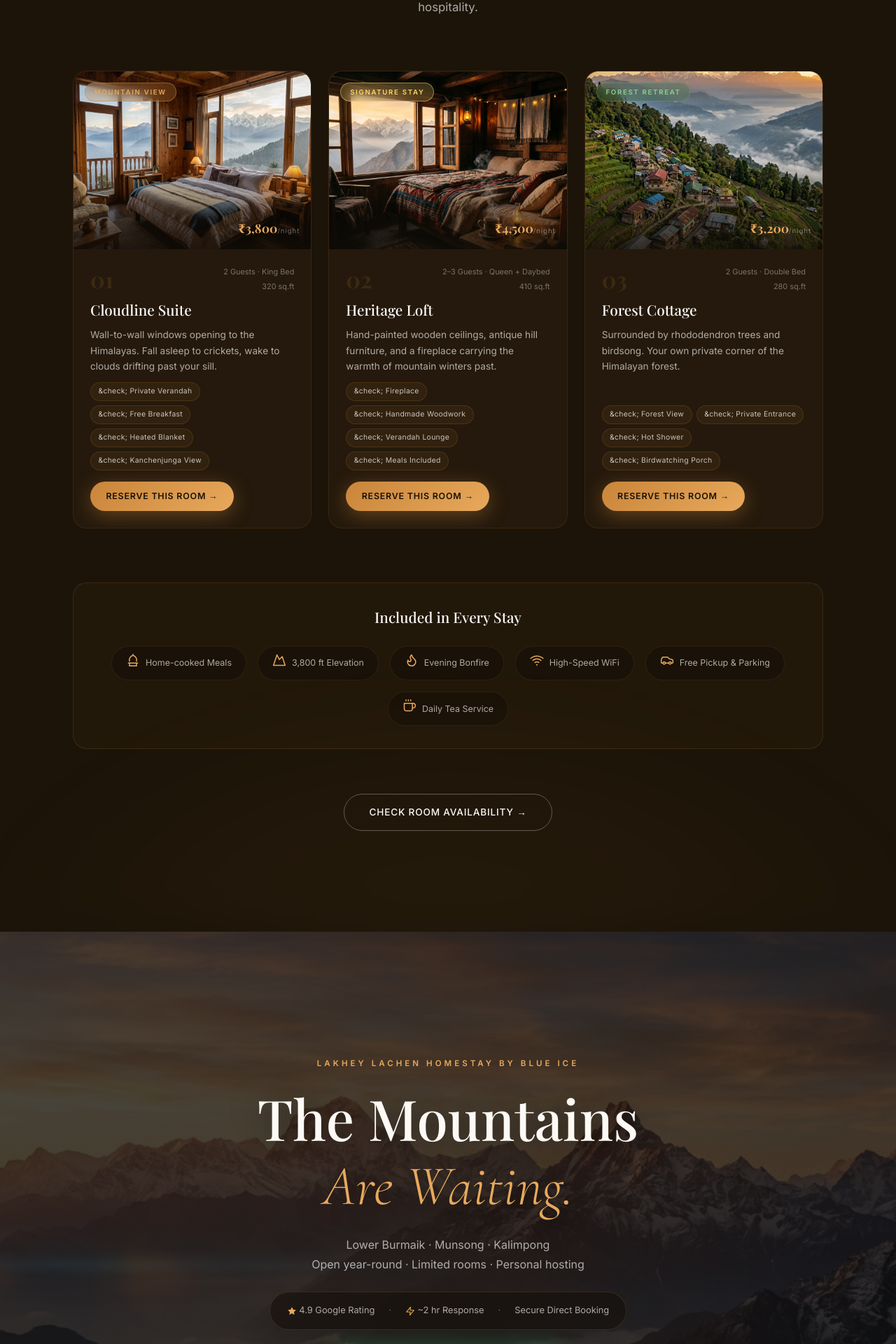
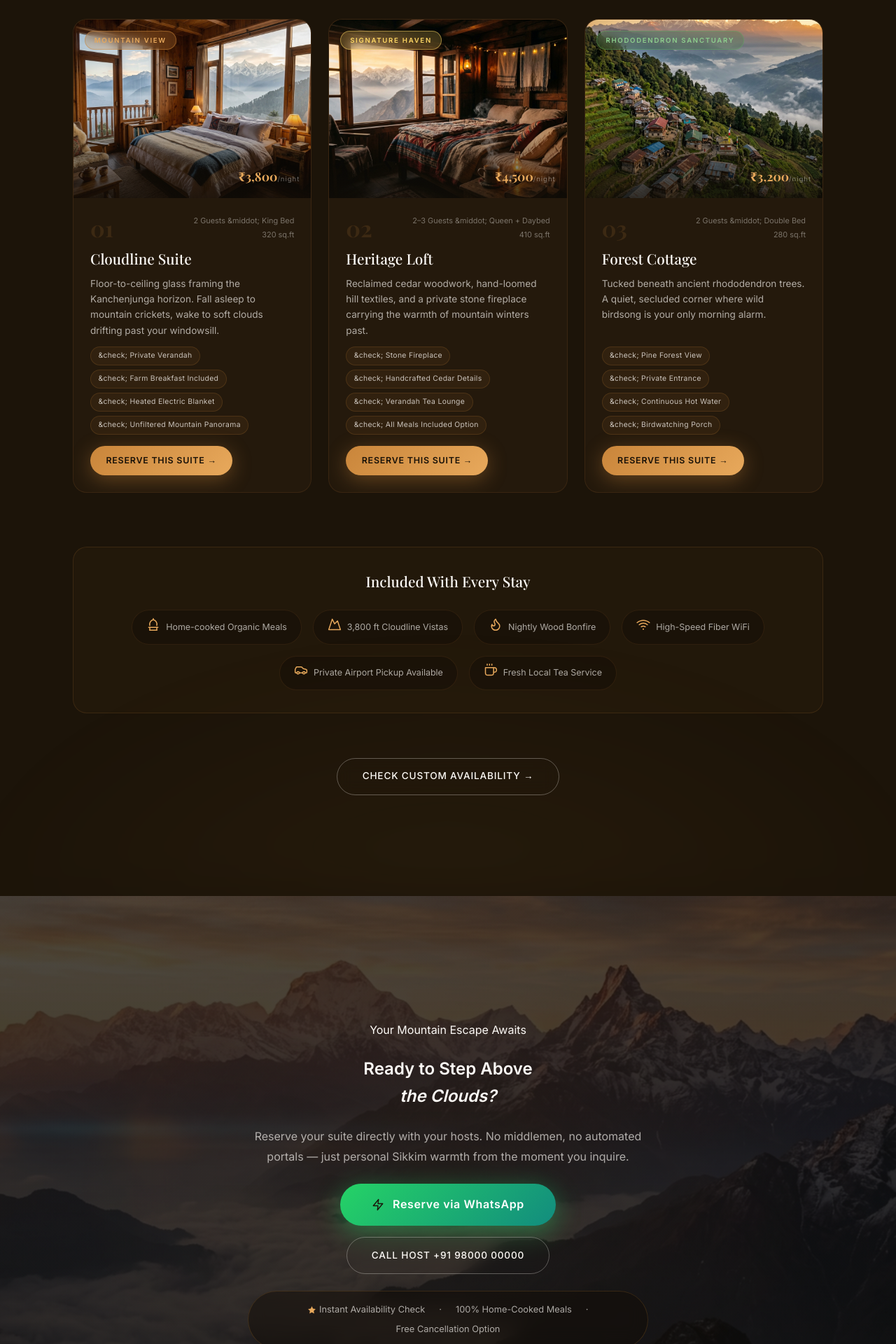
Before and after one commit to ayanvisionai-code/blue-ice, a React (Vite) app: page /stays in a window 1280 px wide. Shown: the part 880-2800 px from the top of the page at 70% size. Built offline with nearby package versions, Linux system fonts and the light colour scheme; a web font is replaced by a local one.

Commit message:
Comprehensive copy rewrite across all pages for deep, personal, emotionally engaging Himalayan storytelling

```diff
--- a/src/components/FeaturedStay.jsx
+++ b/src/components/FeaturedStay.jsx
@@ -9,45 +9,45 @@ const rooms = [
     tag: 'Mountain View',
     tagClass: 'tag-gold',
     price: '\u20B93,800',
-    capacity: '2 Guests · King Bed',
+    capacity: '2 Guests &middot; King Bed',
     size: '320 sq.ft',
-    desc: 'Wall-to-wall windows opening to the Himalayas. Fall asleep to crickets, wake to clouds drifting past your sill.',
-    features: ['Private Verandah', 'Free Breakfast', 'Heated Blanket', 'Kanchenjunga View'],
+    desc: 'Floor-to-ceiling glass framing the Kanchenjunga horizon. Fall asleep to mountain crickets, wake to soft clouds drifting past your windowsill.',
+    features: ['Private Verandah', 'Farm Breakfast Included', 'Heated Electric Blanket', 'Unfiltered Mountain Panorama'],
     img: 'images/stay_room_suite.png',
   },
   {
     id: '02',
     name: 'Heritage Loft',
-    tag: 'Signature Stay',
+    tag: 'Signature Haven',
     tagClass: 'tag-signature',
     price: '\u20B94,500',
-    capacity: '2\u20133 Guests · Queen + Daybed',
+    capacity: '2\u20133 Guests &middot; Queen + Daybed',
     size: '410 sq.ft',
-    desc: 'Hand-painted wooden ceilings, antique hill furniture, and a fireplace carrying the warmth of mountain winters past.',
-    features: ['Fireplace', 'Handmade Woodwork', 'Verandah Lounge', 'Meals Included'],
+    desc: 'Reclaimed cedar woodwork, hand-loomed hill textiles, and a private stone fireplace carrying the warmth of mountain winters past.',
+    features: ['Stone Fireplace', 'Handcrafted Cedar Details', 'Verandah Tea Lounge', 'All Meals Included Option'],
     img: 'images/room_cozy_warm.png',
   },
   {
     id: '03',
     name: 'Forest Cottage',
-    tag: 'Forest Retreat',
+    tag: 'Rhododendron Sanctuary',
     tagClass: 'tag-forest',
     price: '\u20B93,200',
-    capacity: '2 Guests · Double Bed',
+    capacity: '2 Guests &middot; Double Bed',
     size: '280 sq.ft',
-    desc: 'Surrounded by rhododendron trees and birdsong. Your own private corner of the Himalayan forest.',
-    features: ['Forest View', 'Private Entrance', 'Hot Shower', 'Birdwatching Porch'],
+    desc: 'Tucked beneath ancient rhododendron trees. A quiet, secluded corner where wild birdsong is your only morning alarm.',
+    features: ['Pine Forest View', 'Private Entrance', 'Continuous Hot Water', 'Birdwatching Porch'],
     img: 'images/village_valley_view.png',
   },
 ];
 
 const amenities = [
-  { icon: <KitchenIcon size={20} color="var(--amber-light)" />, label: 'Home-cooked Meals' },
-  { icon: <ElevationIcon size={20} color="var(--amber-light)" />, label: '3,800 ft Elevation' },
-  { icon: <FireIcon size={20} color="var(--amber-light)" />, label: 'Evening Bonfire' },
-  { icon: <WifiIcon size={20} color="var(--amber-light)" />, label: 'High-Speed WiFi' },
-  { icon: <CarIcon size={20} color="var(--amber-light)" />, label: 'Free Pickup & Parking' },
-  { icon: <TeaIcon size={20} color="var(--amber-light)" />, label: 'Daily Tea Service' },
+  { icon: <KitchenIcon size={20} color="var(--amber-light)" />, label: 'Home-cooked Organic Meals' },
+  { icon: <ElevationIcon size={20} color="var(--amber-light)" />, label: '3,800 ft Cloudline Vistas' },
+  { icon: <FireIcon size={20} color="var(--amber-light)" />, label: 'Nightly Wood Bonfire' },
+  { icon: <WifiIcon size={20} color="var(--amber-light)" />, label: 'High-Speed Fiber WiFi' },
+  { icon: <CarIcon size={20} color="var(--amber-light)" />, label: 'Private Airport Pickup Available' },
+  { icon: <TeaIcon size={20} color="var(--amber-light)" />, label: 'Fresh Local Tea Service' },
 ];
 
 export default function FeaturedStay() {
@@ -56,11 +56,11 @@ export default function FeaturedStay() {
       <div className="section-inner">
         {/* Header */}
         <div className="section-header" data-reveal="fade-up">
-          <p className="eyebrow-warm">Stay Collection</p>
+          <p className="eyebrow-warm">Crafted for Rest &amp; Reflection</p>
           <h2 className="section-heading">
-            Spaces That<br/><em>Feel Like Home</em>
+            Sanctuaries in <em>the Clouds</em>
           </h2>
-          <p className="section-sub">Handcrafted rooms with panoramic views and warm Himalayan hospitality.</p>
+          <p className="section-sub">Thoughtfully designed mountain rooms built with natural cedar timber and genuine Himalayan warmth.</p>
         </div>
 
         {/* Room Cards */}
@@ -88,7 +88,7 @@ export default function FeaturedStay() {
                     <span key={i} className="rc-feature">&check; {f}</span>
                   ))}
                 </div>
-                <Link to="/contact" className="btn-warm rc-btn">Reserve This Room &rarr;</Link>
+                <Link to="/contact" className="btn-warm rc-btn">Reserve This Suite &rarr;</Link>
               </div>
             </article>
           ))}
@@ -96,7 +96,7 @@ export default function FeaturedStay() {
 
         {/* Amenities Bar */}
         <div className="amenities-bar" data-reveal="fade-up">
-          <p className="amenities-title">Included in Every Stay</p>
+          <p className="amenities-title">Included With Every Stay</p>
           <div className="amenities-row">
             {amenities.map((a, i) => (
               <div key={i} className="amenity-pill">
@@ -108,7 +108,7 @@ export default function FeaturedStay() {
         </div>
 
         <div className="section-cta-row" data-reveal="fade-up">
-          <Link to="/contact" className="btn-outline-warm">Check Room Availability &rarr;</Link>
+          <Link to="/contact" className="btn-outline-warm">Check Custom Availability &rarr;</Link>
         </div>
       </div>
     </section>
--- a/src/components/FinalCTA.jsx
+++ b/src/components/FinalCTA.jsx
@@ -7,55 +7,41 @@ export default function FinalCTA() {
       <div className="cta-bg" style={{ backgroundImage: "url('images/hero_himalayan_sunrise.png')" }}></div>
       <div className="cta-overlay"></div>
 
-      <div className="cta-inner">
-        <p className="eyebrow-warm" data-reveal="fade-up">Lakhey Lachen Homestay by Blue Ice</p>
-
-        <h2 className="cta-headline" data-reveal="fade-up">
-          The Mountains<br/><em>Are Waiting.</em>
+      <div className="cta-inner" data-reveal="fade-up">
+        <p className="eyebrow-gold">Your Mountain Escape Awaits</p>
+        <h2 className="cta-heading">
+          Ready to Step Above<br/>
+          <em>the Clouds?</em>
         </h2>
-
-        <p className="cta-sub" data-reveal="fade-up">
-          Lower Burmaik &middot; Munsong &middot; Kalimpong<br/>
-          Open year-round &middot; Limited rooms &middot; Personal hosting
+        <p className="cta-sub">
+          Reserve your suite directly with your hosts. No middlemen, no automated portals &mdash; just personal Sikkim warmth from the moment you inquire.
         </p>
 
-        <div className="cta-trust" data-reveal="fade-up">
-          <span><StarIcon size={14} color="var(--amber-light)" /> 4.9 Google Rating</span>
-          <span className="ct-sep">&middot;</span>
-          <span><ZapIcon size={14} color="var(--amber-light)" /> ~2 hr Response</span>
-          <span className="ct-sep">&middot;</span>
-          <span>Secure Direct Booking</span>
-        </div>
-
-        <div className="cta-actions" data-reveal="fade-up">
+        <div className="cta-actions">
           <a
-            href="https://wa.me/919800000000?text=Hello!%20I%20would%20like%20to%20plan%20my%20stay%20at%20Lakhey%20Lachen%20Homestay."
+            href="https://wa.me/919800000000?text=Hello!%20I%20would%20like%20to%20reserve%20a%20stay%20at%20Lakhey%20Lachen%20Homestay."
             target="_blank"
             rel="noopener noreferrer"
             className="btn-whatsapp-big"
-            id="btn-whatsapp"
           >
-            <svg width="22" height="22" viewBox="0 0 24 24" fill="currentColor" aria-hidden="true">
-              <path d="M17.472 14.382c-.297-.149-1.758-.867-2.03-.967-.273-.099-.471-.148-.67.15-.197.297-.767.966-.94 1.164-.173.199-.347.223-.644.075-.297-.15-1.255-.463-2.39-1.475-.883-.788-1.48-1.761-1.653-2.059-.173-.297-.018-.458.13-.606.134-.133.298-.347.446-.52.149-.174.198-.298.298-.497.099-.198.05-.371-.025-.52-.075-.149-.669-1.612-.916-2.207-.242-.579-.487-.5-.669-.51-.173-.008-.371-.01-.57-.01-.198 0-.52.074-.792.372-.272.297-1.04 1.016-1.04 2.479 0 1.462 1.065 2.875 1.213 3.074.149.198 2.096 3.2 5.077 4.487.709.306 1.262.489 1.694.625.712.227 1.36.195 1.871.118.571-.085 1.758-.719 2.006-1.413.248-.694.248-1.289.173-1.413-.074-.124-.272-.198-.57-.347m-5.421 7.403h-.004a9.87 9.87 0 01-5.031-1.378l-.361-.214-3.741.982.998-3.648-.235-.374a9.86 9.86 0 01-1.51-5.26c.001-5.45 4.436-9.884 9.888-9.884 2.64 0 5.122 1.03 6.988 2.898a9.825 9.825 0 012.893 6.994c-.003 5.45-4.437 9.884-9.885 9.884m8.413-18.297A11.815 11.815 0 0012.05 0C5.495 0 .16 5.335.157 11.892c0 2.096.547 4.142 1.588 5.945L.057 24l6.305-1.654a11.882 11.882 0 005.683 1.448h.005c6.554 0 11.89-5.335 11.893-11.893a11.821 11.821 0 00-3.48-8.413z"/>
-            </svg>
-            Plan My Stay on WhatsApp
+            <ZapIcon size={18} color="var(--ink)" />
+            Reserve via WhatsApp
           </a>
 
           <div className="cta-alt-actions">
-            <a href="tel:+919800000000" className="cta-link-btn">Call Us</a>
-            <span className="ct-sep">&middot;</span>
-            <a href="mailto:blueicemunsong@gmail.com" className="cta-link-btn">Email Us</a>
+            <a href="tel:+919800000000" className="btn-outline-warm">
+              Call Host +91 98000 00000
+            </a>
           </div>
         </div>
 
-        <p className="cta-note" data-reveal="fade-up">
-          No booking fees &middot; Cancel anytime &middot; We respond within 2 hours
-        </p>
-
-        <blockquote className="cta-quote" data-reveal="fade-up">
-          &ldquo;The mountains don&apos;t change.<br/>
-          <em>But you will.</em>&rdquo;
-        </blockquote>
+        <div className="cta-trust">
+          <span><StarIcon size={13} color="var(--amber-light)" /> Instant Availability Check</span>
+          <span className="ct-dot">&middot;</span>
+          <span>100% Home-Cooked Meals</span>
+          <span className="ct-dot">&middot;</span>
+          <span>Free Cancellation Option</span>
+        </div>
       </div>
     </section>
   );
--- a/src/components/Hero.jsx
+++ b/src/components/Hero.jsx
@@ -19,21 +19,20 @@ export default function Hero() {
       <div className="hero-content">
         <p className="hero-location">Lower Burmaik &middot; Munsong &middot; 3,800 ft</p>
         <h1 className="hero-headline">
-          Where Mountains<br/>
-          <em>Whisper</em> &amp;<br/>
-          Mornings Begin.
+          Where the Clouds Rest<br/>
+          <em>&amp; Your Soul Breathes.</em>
         </h1>
         <p className="hero-sub">
-          A family homestay nestled above the clouds in the hidden Himalayas of Sikkim.
+          Perched at 3,800 feet in Munsong. A private family sanctuary built on warm hearths, home-grown meals, and unfiltered mountain silence.
         </p>
         <div className="hero-actions">
-          <Link to="/contact" className="btn-warm" id="btn-plan">Plan My Stay</Link>
-          <Link to="/story" className="btn-outline-warm">Discover Our Story</Link>
+          <Link to="/contact" className="btn-warm" id="btn-plan">Reserve Your Stay</Link>
+          <Link to="/story" className="btn-outline-warm">Explore Our Story</Link>
         </div>
         <div className="hero-trust">
-          <span><StarIcon size={14} color="var(--amber-light)" /> 4.9 Rating</span>
+          <span><StarIcon size={14} color="var(--amber-light)" /> 4.9 Guest Rating</span>
           <span className="ht-sep">&middot;</span>
-          <span>3,800 ft Elevation</span>
+          <span>3,800 ft Cloudline</span>
           <span className="ht-sep">&middot;</span>
           <span>Authentic Family Home</span>
         </div>
--- a/src/components/HomeTeasers.jsx
+++ b/src/components/HomeTeasers.jsx
@@ -8,12 +8,12 @@ export function HomeWelcomeTeaser() {
       <div className="section-inner" data-reveal="fade-up">
         <div className="hw-grid">
           <div className="hw-text">
-            <p className="eyebrow-warm">Welcome to Lakhey Lachen</p>
+            <p className="eyebrow-warm">A Private Himalayan Sanctuary</p>
             <h2 className="section-heading">
-              A Quiet Haven<br/><em>Above the Cloudline</em>
+              Slow Down.<br/><em>You&rsquo;ve Reached the Ridge.</em>
             </h2>
             <p className="hw-desc">
-              Perched at 3,800 ft in Lower Burmaik, Munsong, our homestay is a sanctuary where time slows down. Wake up to gold light pouring over the Kanchenjunga peaks, share home-cooked meals by the hearth, and experience genuine Himalayan warmth.
+              Lower Burmaik isn&rsquo;t just a destination on a map &mdash; it&rsquo;s a feeling you carry home. Here at 3,800 feet above sea level, the clamor of city life quietly dissolves into wood-smoke, pine-scented rain, and the first golden rays spilling across the Kanchenjunga horizon.
             </p>
             <Link to="/story" className="btn-warm">
               Discover Our Full Story &rarr;
@@ -37,31 +37,31 @@ export function HomeExperiencesTeaser() {
     {
       num: '01',
       title: 'Sunrise Above the Clouds',
-      desc: 'Wake before the world stirs. Watch gold pour over Kanchenjunga with hot Darjeeling tea in hand.',
+      desc: 'Wake before the world wakes. Watch liquid gold pour across snow-capped peaks with a piping cup of local hill tea.',
       img: 'images/experience_sunrise_tea.png',
       tag: 'Every Morning',
       icon: <SunIcon size={20} color="var(--amber-light)" />,
     },
     {
       num: '02',
-      title: 'Bonfire Evenings',
-      desc: 'As valley mist rolls in, gather around a wood fire under a sky blazing with stars.',
+      title: 'Starlit Bonfire Evenings',
+      desc: 'As evening mist rolls through the pine trees, gather by a crackling timber fire beneath an unfiltered canopy of stars.',
       img: 'images/experience_bonfire.png',
       tag: 'Every Night',
       icon: <FireIcon size={20} color="var(--amber-light)" />,
     },
     {
       num: '03',
-      title: 'Tea Garden Walks',
-      desc: "Stroll the terraced slopes of Munsong's tea gardens and breathe fresh pine-scented rain.",
+      title: 'Misty Tea Garden Trails',
+      desc: 'Wander quiet terraced slopes where rain smells of wild pine and fresh tea leaves, guided only by gentle mountain breeze.',
       img: 'images/experience_tea_garden.png',
       tag: '2 km from Home',
       icon: <LeafIcon size={20} color="var(--amber-light)" />,
     },
     {
       num: '04',
-      title: 'Hidden Waterfalls',
-      desc: 'Follow secret forest trails to unmapped mountain gorges where cascades tumble quietly.',
+      title: 'Hidden Mountain Cascades',
+      desc: 'Follow secret forest paths to quiet mountain waterfalls known only to local village elders.',
       img: 'images/experience_waterfall.png',
       tag: 'Off the Trail',
       icon: <WaterIcon size={20} color="var(--amber-light)" />,
@@ -72,9 +72,9 @@ export function HomeExperiencesTeaser() {
     <section className="home-exp-teaser-section">
       <div className="section-inner">
         <div className="section-header" data-reveal="fade-up">
-          <p className="eyebrow-warm">Himalayan Moments</p>
+          <p className="eyebrow-warm">Life at Altitude</p>
           <h2 className="section-heading">
-            What Will You <em>Feel Here?</em>
+            Moments That <em>Stay With You</em>
           </h2>
           <p className="section-sub">Immerse yourself in the living rhythm of Lower Burmaik.</p>
         </div>
@@ -109,14 +109,14 @@ export function HomeExperiencesTeaser() {
   );
 }
 
-/* Signature Gallery Strip — replaces Stay Teaser on Homepage */
+/* Signature Gallery Strip — 6 photos */
 const galleryPhotos = [
-  { src: 'images/hero_himalayan_sunrise.png',    alt: 'Himalayan sunrise',    caption: 'No alarm clock needed.' },
-  { src: 'images/experience_tea_garden.png',     alt: 'Tea gardens',          caption: 'Tea gardens at first fog.' },
-  { src: 'images/story_mountain_path.png',       alt: 'Mountain path',        caption: 'Every trail leads somewhere worth it.' },
-  { src: 'images/guest_hospitality_meal.png',    alt: 'Homemade meal',        caption: 'Cooked with love, every time.' },
-  { src: 'images/timeline_stargazing.png',       alt: 'Stargazing night',     caption: 'Stars you never knew existed.' },
-  { src: 'images/experience_waterfall.png',      alt: 'Hidden waterfall',     caption: 'Where the mountain exhales.' },
+  { src: 'images/hero_himalayan_sunrise.png',    alt: 'Himalayan sunrise',    caption: 'No alarm clocks. Just mountain light.' },
+  { src: 'images/experience_tea_garden.png',     alt: 'Tea gardens',          caption: 'Where morning fog embraces the ridge.' },
+  { src: 'images/story_mountain_path.png',       alt: 'Mountain path',        caption: 'Trails paved with quiet reflection.' },
+  { src: 'images/guest_hospitality_meal.png',    alt: 'Homemade meal',        caption: 'Fired by wood, served with love.' },
+  { src: 'images/timeline_stargazing.png',       alt: 'Stargazing night',     caption: 'Constellations unmarred by city lights.' },
+  { src: 'images/experience_waterfall.png',      alt: 'Hidden waterfall',     caption: 'The gentle whisper of mountain streams.' },
 ];
 
 export function HomeGalleryStrip() {
@@ -124,11 +124,11 @@ export function HomeGalleryStrip() {
     <section className="home-gallery-strip-section">
       <div className="section-inner">
         <div className="section-header" data-reveal="fade-up">
-          <p className="eyebrow-warm">Signature Gallery</p>
+          <p className="eyebrow-warm">Signature Impressions</p>
           <h2 className="section-heading">
-            Is It Really <em>This Beautiful?</em>
+            Glimpses of <em>Stillness</em>
           </h2>
-          <p className="section-sub">Decide for yourself.</p>
+          <p className="section-sub">A visual glimpse into our mountain homestay.</p>
         </div>
 
         <div className="hgs-grid" data-reveal="fade-up">
@@ -144,7 +144,7 @@ export function HomeGalleryStrip() {
 
         <div className="section-cta-row" data-reveal="fade-up">
           <Link to="/story" className="btn-outline-warm">
-            See Our Full Story &amp; Gallery &rarr;
+            Read Our Full Story &amp; Heritage &rarr;
           </Link>
         </div>
       </div>
@@ -158,12 +158,12 @@ export function HomeWhyTeaser() {
       <div className="section-inner" data-reveal="fade-up">
         <div className="hwt-banner">
           <div className="hwt-info">
-            <p className="eyebrow-warm">Why Choose Us</p>
-            <h2>Authentic Himalayan Hospitality</h2>
-            <p>100% Organic Farm Meals &middot; 3,800 ft Cloudline Vistas &middot; 4.9 Guest Rating</p>
+            <p className="eyebrow-warm">The Lakhey Promise</p>
+            <h2>Not a Hotel. A Home That Remembers You.</h2>
+            <p>100% Organic Farm Kitchen &middot; 3,800 ft Cloudline Vistas &middot; Genuine Sikkim Hospitality</p>
           </div>
           <Link to="/story" className="btn-outline-warm">
-            Learn Why Guests Love Us &rarr;
+            Discover Why Guests Return &rarr;
           </Link>
         </div>
       </div>
--- a/src/components/Introduction.jsx
+++ b/src/components/Introduction.jsx
@@ -1,50 +1,58 @@
 import React from 'react';
+import { Link } from 'react-router-dom';
 
 export default function Introduction() {
   return (
     <section id="story" className="story-section" aria-label="Our Story">
-      <div className="story-inner">
-        <div className="story-img-col">
-          <div className="story-img-frame" data-reveal="clip-up">
-            <img src="images/story_mountain_path.png" alt="Morning path in Munsong" className="story-img" loading="lazy" />
-            <div className="story-img-badge">
-              <span className="sib-place">Lower Burmaik</span>
-              <span className="sib-elev">3,800 ft · Dawn</span>
+      <div className="section-inner">
+        <div className="story-inner" data-reveal="fade-up">
+          {/* Left Column: Image Frame */}
+          <div className="story-img-frame">
+            <img src="images/story_mountain_path.png" alt="Mountain Path in Munsong" className="story-img" loading="lazy" />
+            <div className="story-badge">
+              <span className="sb-num">3,800</span>
+              <span className="sb-unit">FT</span>
+              <span className="sb-label">Lower Burmaik &middot; Munsong</span>
             </div>
           </div>
-          <div className="story-stats-row" data-reveal="fade-up">
-            <div className="story-stat">
-              <span className="ss-num">4.9★</span>
-              <span className="ss-label">Guest Rating</span>
+
+          {/* Right Column: Narrative Copy */}
+          <div className="story-text">
+            <p className="eyebrow-warm">The Lakhey Heritage</p>
+            <h2 className="story-heading">
+              More Than a Stay.<br/>
+              <em>A Himalayan Home.</em>
+            </h2>
+
+            <p className="story-para story-lead">
+              For generations, our family has called these mist-wrapped ridges home. We built Blue Ice not as a commercial resort, but as an open-hearted hearth for travelers seeking authentic Sikkim warmth.
+            </p>
+
+            <p className="story-para">
+              Here, meals are prepared with vegetables picked fresh from our own organic terrace farm. Conversations unfold over wood-fired tea, and your hosts remember your name, your preferences, and your stories.
+            </p>
+
+            <div className="story-stats-row">
+              <div className="story-stat">
+                <span className="stat-num">100%</span>
+                <span className="stat-lbl">Organic Farm Kitchen</span>
+              </div>
+              <div className="stat-divider"></div>
+              <div className="story-stat">
+                <span className="stat-num">4.9&starf;</span>
+                <span className="stat-lbl">Guest Hospitality Rating</span>
+              </div>
+              <div className="stat-divider"></div>
+              <div className="story-stat">
+                <span className="stat-num">0</span>
+                <span className="stat-lbl">City Noise &amp; Traffic</span>
+              </div>
             </div>
-            <div className="story-stat-sep"></div>
-            <div className="story-stat">
-              <span className="ss-num">∞</span>
-              <span className="ss-label">Horizons</span>
-            </div>
-            <div className="story-stat-sep"></div>
-            <div className="story-stat">
-              <span className="ss-num">1</span>
-              <span className="ss-label">Family Home</span>
+
+            <div className="story-action">
+              <Link to="/contact" className="btn-warm">Plan Your Journey &rarr;</Link>
             </div>
           </div>
-        </div>
-
-        <div className="story-text-col">
-          <p className="eyebrow-warm" data-reveal="fade-up">A Letter From The Mountains</p>
-          <h2 className="story-heading" data-reveal="fade-up">
-            We Didn't Build<br/>
-            a Homestay.<br/>
-            <em>We Opened Our Home.</em>
-          </h2>
-          <p className="story-body" data-reveal="fade-up">
-            Perched above the valley mist in Lower Burmaik, Lakhey Lachen is a real family home — where mornings smell of Darjeeling tea, evenings glow with bonfire warmth, and strangers arrive only to leave as family.
-          </p>
-          <p className="story-body" data-reveal="fade-up">
-            At 3,800 feet, you wake above the clouds. The Kanchenjunga range fills your window. This is the Himalayas before the crowds found it.
-          </p>
-          <p className="story-sig" data-reveal="fade-up">— The Blue Ice Family, Munsong</p>
-          <a href="#cta" className="btn-warm story-cta" data-reveal="fade-up">Experience It Yourself →</a>
         </div>
       </div>
     </section>
```
Also changed, not shown: src/components/FeaturedExperiences.jsx (+18 -18 lines), src/pages/ContactPage.jsx (+20 -20 lines).
